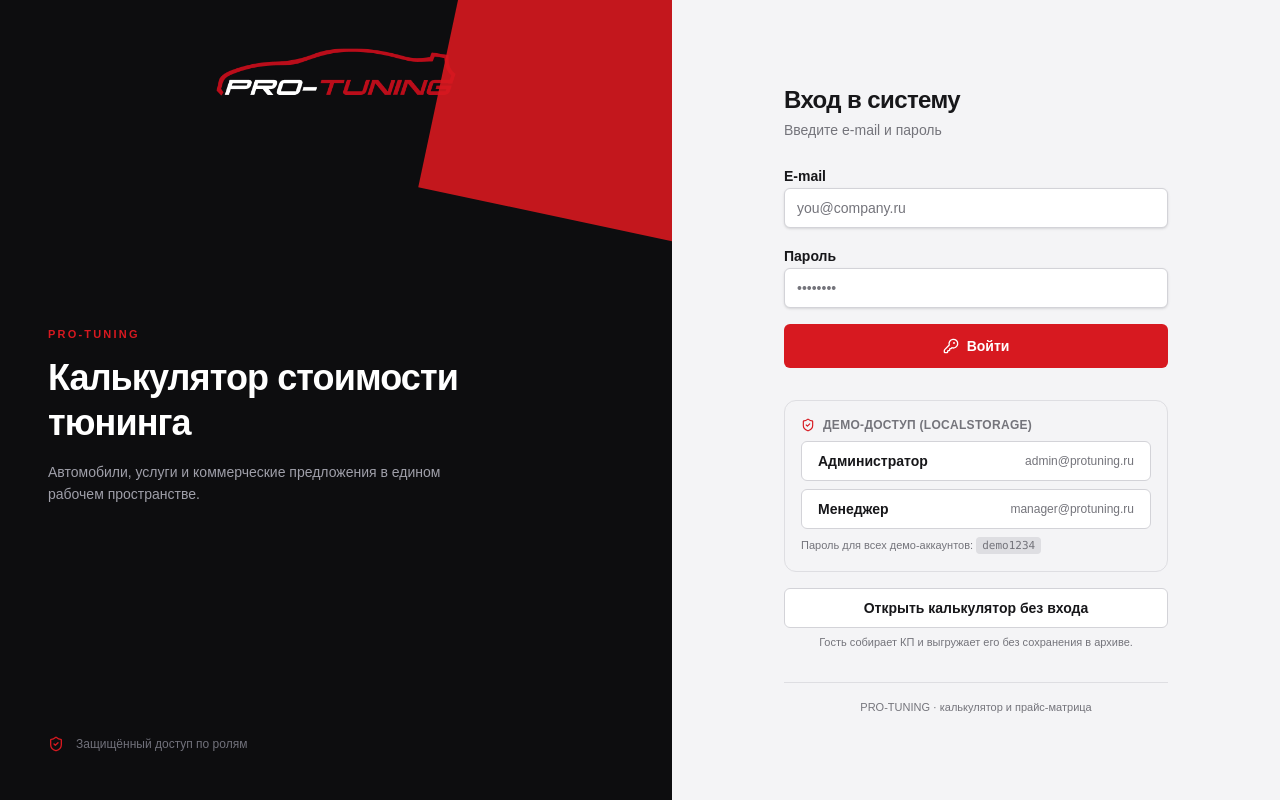
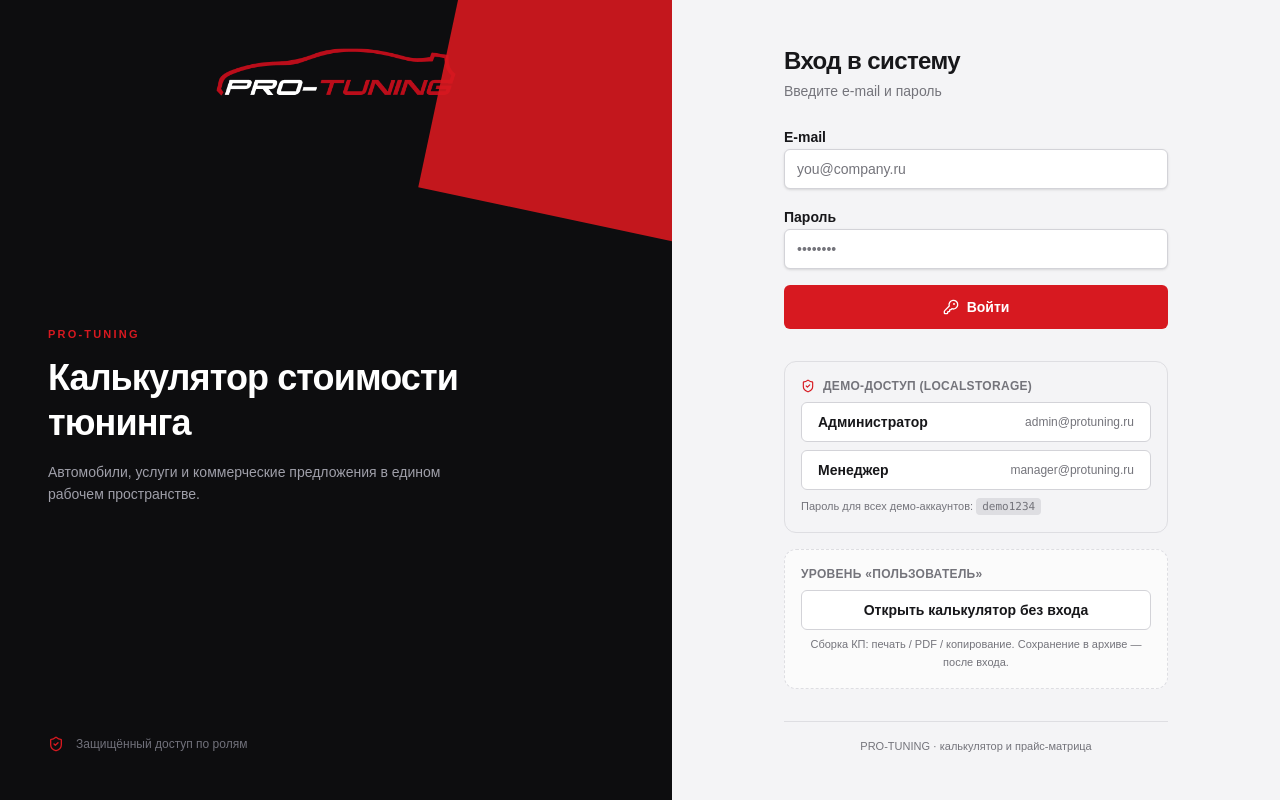
Before and after one commit to fesautokrasnodar/protuning, a React (Vite) app: page /#/login in a window 1280 px wide. Built offline with nearby package versions, Linux system fonts and the light colour scheme.

Commit message:
калькулятор

```diff
--- a/src/pages/calculator-page.tsx
+++ b/src/pages/calculator-page.tsx
@@ -17,6 +17,7 @@ import { ErrorState } from '@/components/common/error-state'
 import { Input } from '@/components/ui/input'
 import { Label } from '@/components/ui/label'
 import { Button } from '@/components/ui/button'
+import { Badge } from '@/components/ui/badge'
 import { Card } from '@/components/ui/card'
 import { availableServicesForCar, computeTotals, priceForCar } from '@/lib/calc'
 import { parsePrice, formatRub } from '@/lib/money'
@@ -179,6 +180,7 @@ export function CalculatorPage() {
         kicker="Расчёт"
         title="Стоимость тюнинга"
         description="Выберите автомобиль, клиента и услуги — КП формируется автоматически."
+        actions={!canSave ? <Badge variant="outline">Пользователь · без входа</Badge> : undefined}
       />
 
       <div className="grid gap-6 lg:grid-cols-[430px_1fr]">
--- a/src/pages/login-page.tsx
+++ b/src/pages/login-page.tsx
@@ -156,12 +156,15 @@ export function LoginPage() {
             </div>
           ) : null}
 
-          <div className="mt-4">
+          <div className="mt-4 rounded-xl border border-dashed border-line bg-white/60 p-4">
+            <div className="mb-2 text-xs font-black uppercase tracking-wide text-muted-foreground">
+              Уровень «Пользователь»
+            </div>
             <Button asChild variant="outline" className="w-full" disabled={submitting}>
               <Link to="/calculator">Открыть калькулятор без входа</Link>
             </Button>
-            <p className="mt-1.5 text-center text-[11px] text-muted-foreground">
-              Гость собирает КП и выгружает его без сохранения в архиве.
+            <p className="mt-1.5 text-center text-[11px] leading-relaxed text-muted-foreground">
+              Сборка КП: печать / PDF / копирование. Сохранение в архиве — после входа.
             </p>
           </div>
 
--- a/src/services/mock-auth.ts
+++ b/src/services/mock-auth.ts
@@ -11,7 +11,8 @@ export const mockAuthProvider: AuthProvider = {
     if (!raw) return null
     try {
       const s = JSON.parse(raw) as Session
-      if (!s.userId || !s.role) return null
+      // Сессии со старой сборки (роль viewer) больше недействительны.
+      if (!s.userId || (s.role !== 'admin' && s.role !== 'manager')) return null
       return s
     } catch {
       return null
```
Also changed, not shown: 2 other files (tests, documents, lock files or other folders).
